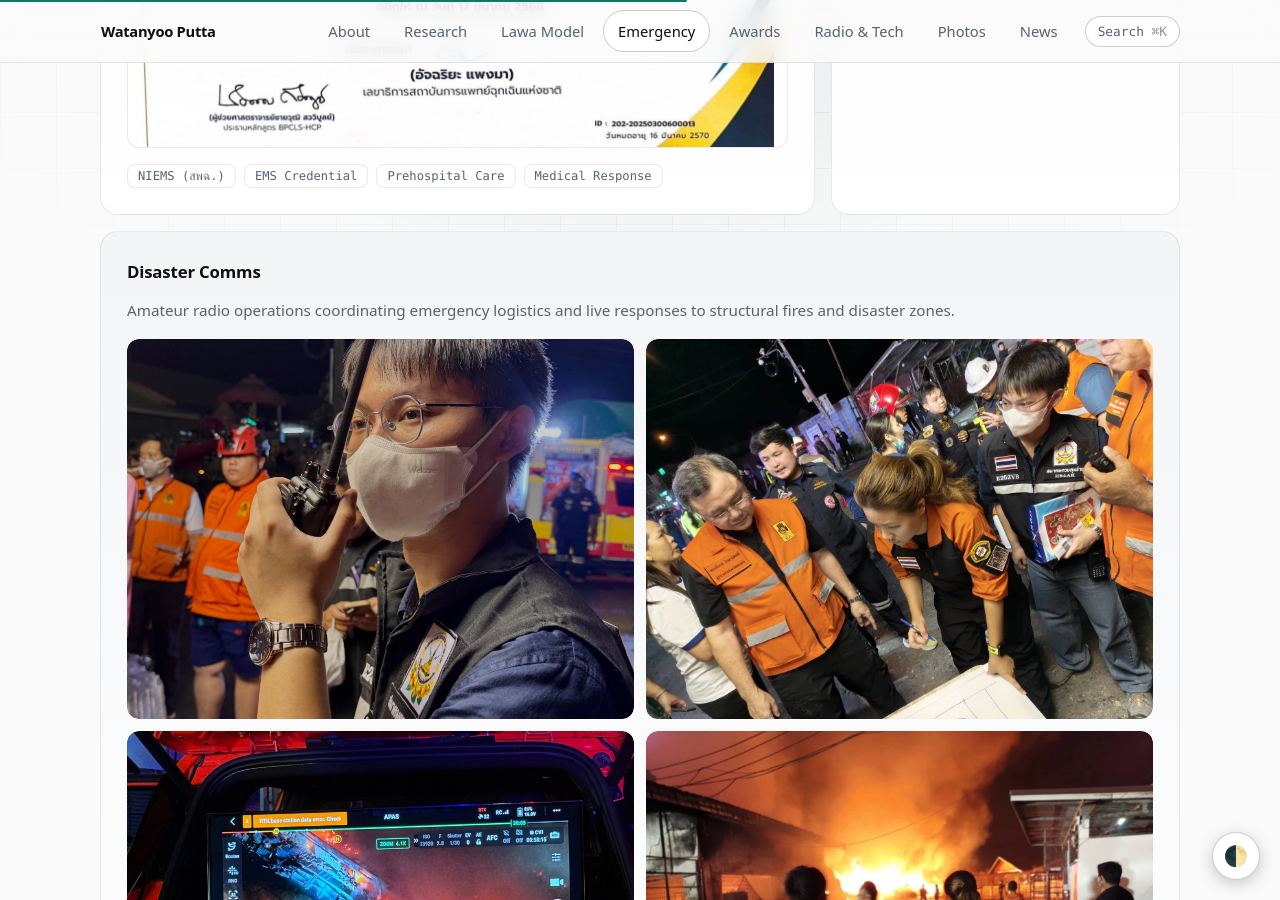
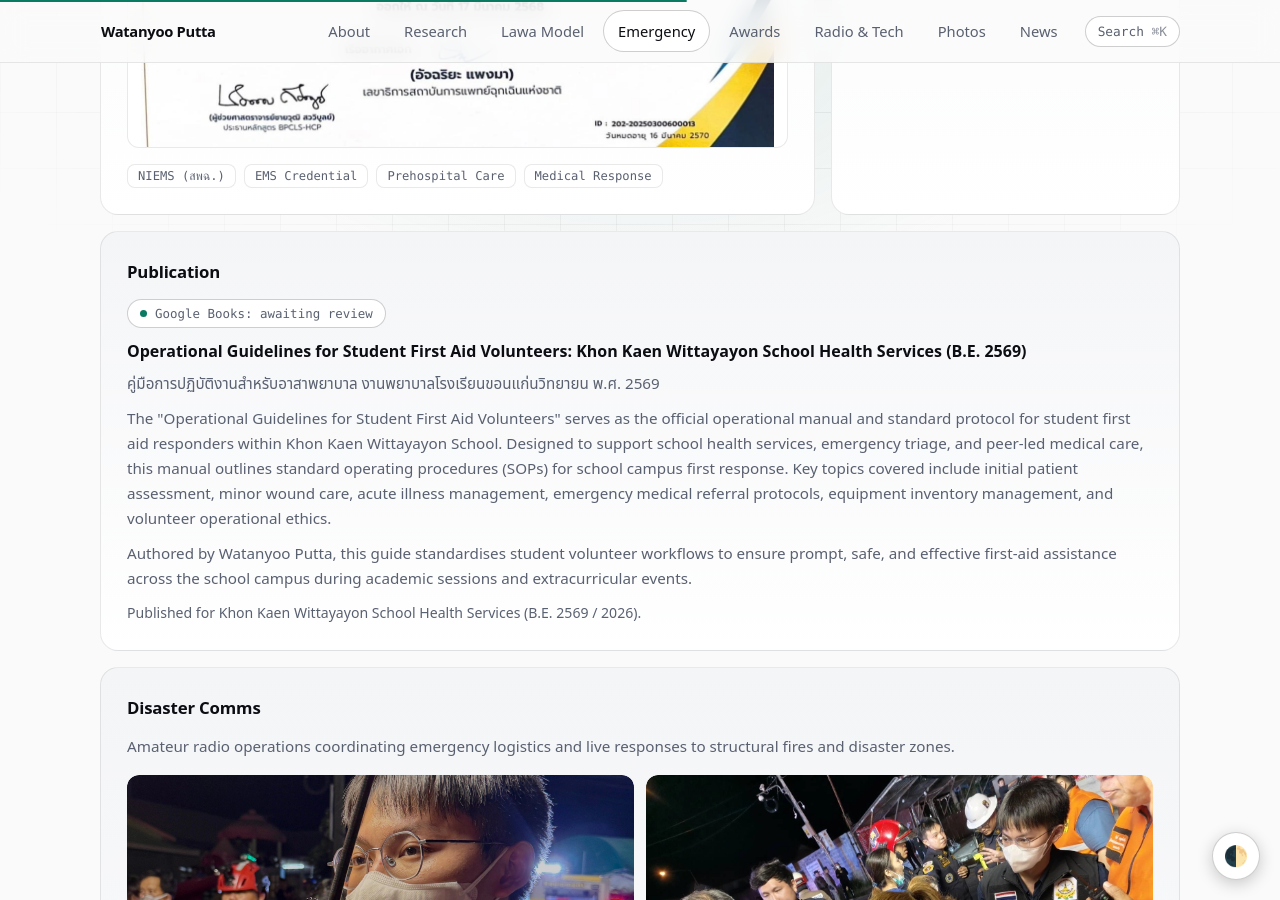
Before and after one commit to WatanyooPutta/WatanyooPutta.github.io, a Jekyll site: the page built from emergency.html, in a window 1280 px wide and 900 px high, scrolled down 1059 px. Built offline with Jekyll 4.4.1, drawn with Linux system fonts in a browser that asks for light colours.

Commit message:
Update emergency.html

```diff
--- a/emergency.html
+++ b/emergency.html
@@ -19,6 +19,10 @@ permalink: /emergency/
 <section class="card"><h2>Public Health &amp; EMS</h2><p class="muted">Active first aid responder collaborating with the Thai Red Cross, focusing on prehospital emergency care optimisation and field triage protocols.</p>
 <div class="btns" style="margin-top:12px"><button class="btn alt reel-btn" type="button" data-reel="emergency">&#9654; Watch the reel</button></div>
 <div class="pics"><button class="zoom" type="button"><img src="{{ '/assets/images/IMG_4183.webp' | relative_url }}" width="1338" height="1557" loading="lazy" decoding="async" alt="Watanyoo Putta in a Thai Red Cross volunteer apron at a registration table"></button><button class="zoom" type="button"><img src="{{ '/assets/images/MEW00545.webp' | relative_url }}" width="2576" height="1712" loading="lazy" decoding="async" alt="Watanyoo Putta at a school first aid station with a first aid kit"></button></div></section>
+<section class="card s3"><h2>Publication</h2><span class="chip badge"><i class="dot"></i>Google Books: awaiting review</span><br><strong>Operational Guidelines for Student First Aid Volunteers: Khon Kaen Wittayayon School Health Services (B.E. 2569)</strong><p class="muted" lang="th" style="margin-top:6px">คู่มือการปฏิบัติงานสำหรับอาสาพยาบาล งานพยาบาลโรงเรียนขอนแก่นวิทยายน พ.ศ. 2569</p>
+<p class="muted" style="margin-top:10px">The "Operational Guidelines for Student First Aid Volunteers" serves as the official operational manual and standard protocol for student first aid responders within Khon Kaen Wittayayon School. Designed to support school health services, emergency triage, and peer-led medical care, this manual outlines standard operating procedures (SOPs) for school campus first response. Key topics covered include initial patient assessment, minor wound care, acute illness management, emergency medical referral protocols, equipment inventory management, and volunteer operational ethics.</p>
+<p class="muted" style="margin-top:10px">Authored by Watanyoo Putta, this guide standardises student volunteer workflows to ensure prompt, safe, and effective first-aid assistance across the school campus during academic sessions and extracurricular events.</p>
+<p class="small" style="margin-top:10px">Published for Khon Kaen Wittayayon School Health Services (B.E. 2569 / 2026).</p></section>
 <section class="card s3"><h2>Disaster Comms</h2><p class="muted">Amateur radio operations coordinating emergency logistics and live responses to structural fires and disaster zones.</p>
 <div class="pics">
 <button class="zoom" type="button"><img src="{{ '/assets/images/IMG_3313.webp' | relative_url }}" width="1932" height="2576" loading="lazy" decoding="async" alt="Watanyoo Putta using a handheld radio at a night emergency scene"></button>
```
